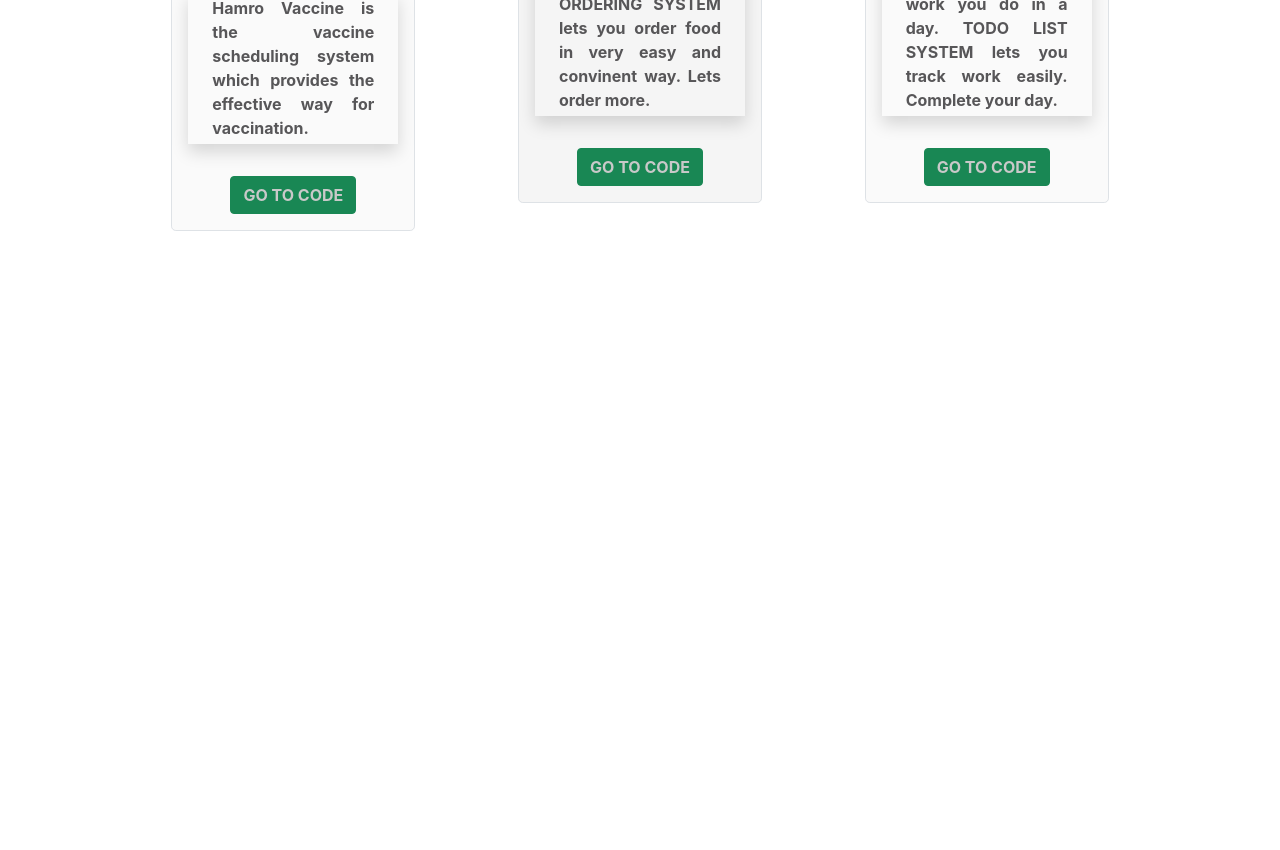
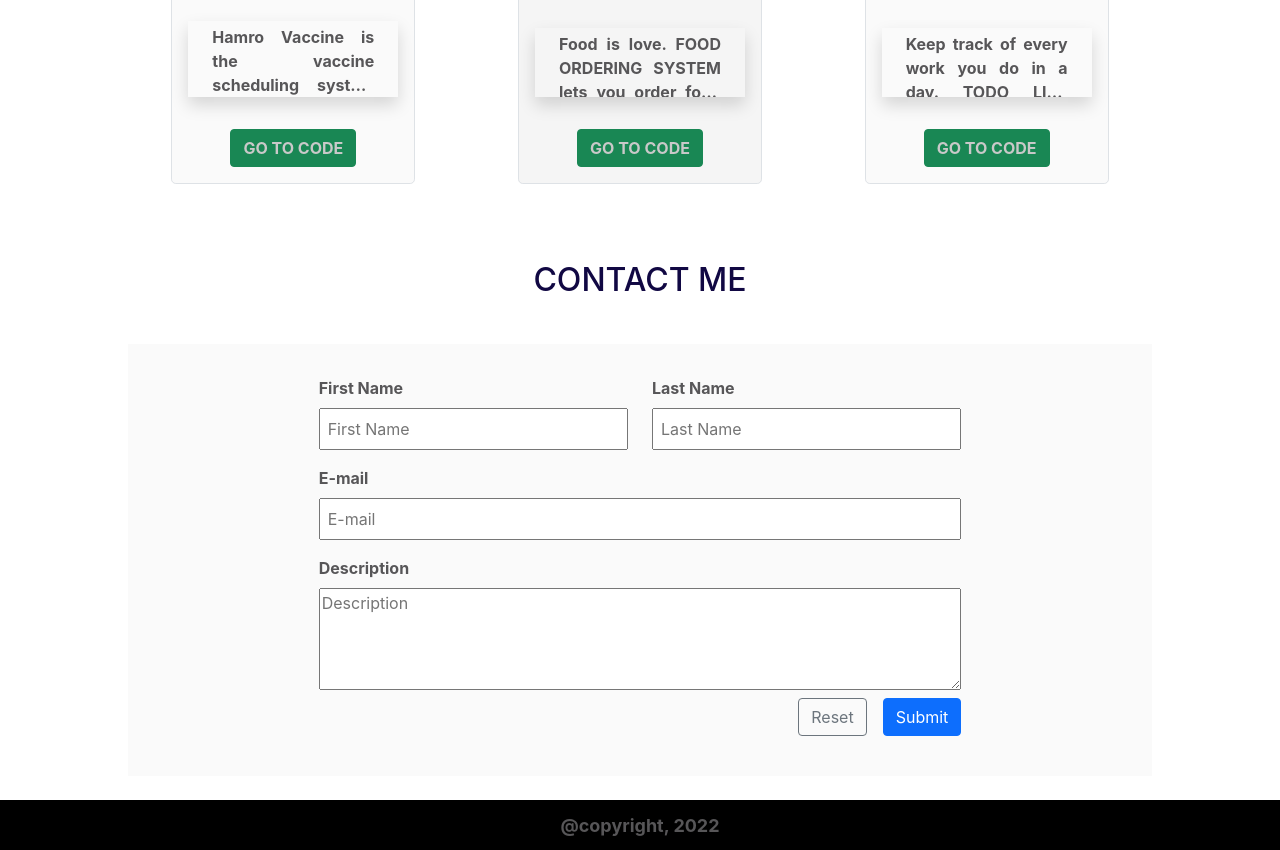
Before and after one commit to 5usan/MyPortfolio, a website: page index.html in a window 1280 px wide. Shown: the part 1186-2036 px from the top of the page. Before the commit the page ends 1457 px from the top, so only its background shows below. Drawn offline with nearby package versions, Linux system fonts and the light colour scheme.

Commit message:
contact added

```diff
--- a/index.html
+++ b/index.html
@@ -28,13 +28,13 @@
             <ul class="m-0 d-flex justify-content-end navList">
               <li class="mx-4"><a href="#">Service</a></li>
               <li class="mx-4"><a href="#work">Works</a></li>
-              <li class="mx-4"><a href="#">Contact</a></li>
+              <li class="mx-4"><a href="#contact">Contact</a></li>
               <li class="mx-4"><a href="#" onclick="toggle()">Toggle</a></li>
             </ul>
           </div>
         </div>
       </nav>
-      <div class="row align-items-center h-75 headerContain">
+      <div class="row align-items-center headerContain">
         <div class="col-lg-4 col-md-4 col-sm-6">
           <h1 class="name">SUSAN</h1>
           <h2 class="name">SHRESTHA</h2>
@@ -58,7 +58,7 @@
           <div
             class="p-3 rounded-3 border project d-flex flex-column align-items-center onHover oddCompStyle"
           >
-            <h3 class="projectHeading">VACCINE REGISTRATION SYSTEM</h3>
+            <h3 class="projectHeading">HAMRO VACCINE</h3>
             <div
               class="logoContent d-flex align-items-center justify-content-center"
             >
@@ -125,6 +125,58 @@
         </div>
       </div>
     </section>
+    <section class="contain mb-4" id="contact">
+      <div class="workRelated d-flex align-items-center justify-content-center">
+        <h2>CONTACT ME</h2>
+      </div>
+      <div class="formRelated p-4">
+        <form action="">
+          <div class="row justify-content-center align-items-center">
+            <div class="col-lg-4 d-flex flex-column my-2">
+              <label for="firstName" class="mb-2">First Name</label>
+              <input
+                type="text"
+                id="firstName"
+                placeholder="First Name"
+                required
+              />
+            </div>
+            <div class="col-lg-4 d-flex flex-column my-2">
+              <label for="lastName" class="mb-2">Last Name</label>
+              <input
+                type="text"
+                id="lastName"
+                placeholder="Last Name"
+                required
+              />
+            </div>
+            <div class="col-lg-8 d-flex flex-column my-2">
+              <label for="email" class="mb-2">E-mail</label>
+              <input type="email" id="email" placeholder="E-mail" required />
+            </div>
+            <div class="col-lg-8 d-flex flex-column my-2">
+              <label for="description" class="mb-2">Description</label>
+              <textarea
+                id="description"
+                rows="4"
+                cols="50"
+                placeholder="Description"
+                required
+              ></textarea>
+              <div class="col-lg-12 my-2 d-flex justify-content-end">
+                <button class="btn btn-outline-secondary mx-3" type="reset">
+                  Reset
+                </button>
+                <button class="btn btn-primary" type="submit">Submit</button>
+              </div>
+            </div>
+          </div>
+        </form>
+      </div>
+    </section>
+    <footer class="d-flex justify-content-center align-items-center">
+      <p class="m-0">@copyright, 2022</p>
+    </footer>
     <script
       src="https://cdn.jsdelivr.net/npm/@popperjs/core@2.10.2/dist/umd/popper.min.js"
       integrity="sha384-7+zCNj/IqJ95wo16oMtfsKbZ9ccEh31eOz1HGyDuCQ6wgnyJNSYdrPa03rtR1zdB"
--- a/package.json
+++ b/package.json
@@ -23,7 +23,7 @@
   },
   "git": {
     "scripts": {
-      "pre-push": "surge --project ./ --domain example-githooks.surge.sh"
+      "pre-push": "surge --project ./ --domain https://susanofolio.surge.sh/"
     }
   }
 }
--- a/style.css
+++ b/style.css
@@ -12,7 +12,8 @@
 }
 
 * {
-  font-family: -apple-system, BlinkMacSystemFont, 'Segoe UI', Roboto, Oxygen, Ubuntu, Cantarell, 'Open Sans', 'Helvetica Neue', sans-serif;
+  font-family: -apple-system, BlinkMacSystemFont, "Segoe UI", Roboto, Oxygen,
+    Ubuntu, Cantarell, "Open Sans", "Helvetica Neue", sans-serif;
 }
 
 .contain {
@@ -21,7 +22,7 @@
 }
 
 header {
-  height: 700px;
+  height: 100vh;
   background-image: url("./assets/images/profile/profile.png");
   background-repeat: no-repeat;
   background-position: 60% 104%;
@@ -29,9 +30,8 @@ header {
   position: relative;
 }
 
-
 nav {
-  height: 60px;
+  height: 5vh;
   position: fixed;
   background-color: white;
 }
@@ -50,9 +50,11 @@ li {
   color: var(--nav-list);
 }
 
-.headerContain{
+.headerContain {
   width: 80%;
   margin-left: 10%;
+  margin-top: 5vh;
+  height: 95vh;
 }
 
 .name {
@@ -67,12 +69,12 @@ li {
   border: none;
 }
 
-.background{
+.background {
   height: 850px;
   width: 850px;
   background-color: var(--headerBackground);
   position: absolute;
-    top: 140px;
+  top: 350px;
   right: -100px;
   z-index: -1;
 }
@@ -85,7 +87,7 @@ li {
 }
 
 .project {
-  min-height: 450px;
+  height: 450px;
   padding: 10px;
 }
 
@@ -108,7 +110,8 @@ a {
   font-weight: bold;
 }
 
-p {
+p,
+label {
   color: var(--para);
   font-weight: bold;
   text-align: justify;
@@ -123,6 +126,13 @@ a:hover {
   box-shadow: 0 4px 8px 0 rgba(0, 0, 0, 0.2), 0 6px 20px 0 rgba(0, 0, 0, 0.19);
 }
 
+.onHover {
+  display: -webkit-box;
+  -webkit-line-clamp: 3;
+  -webkit-box-orient: vertical;
+  overflow: hidden;
+}
+
 .oddCompStyle {
   background-color: var(--odd-comp);
 }
@@ -131,7 +141,21 @@ a:hover {
   background-color: var(--even-comp);
 }
 
-button{
+button {
   color: var(--btn-color);
   font-weight: bold;
 }
+
+.formRelated {
+  background-color: var(--odd-comp);
+}
+
+input {
+  padding: 7px;
+}
+
+footer {
+  background-color: black;
+  font-size: 18px;
+  height: 50px;
+}
```
Lines whose indentation alone changed are shown as unchanged.
